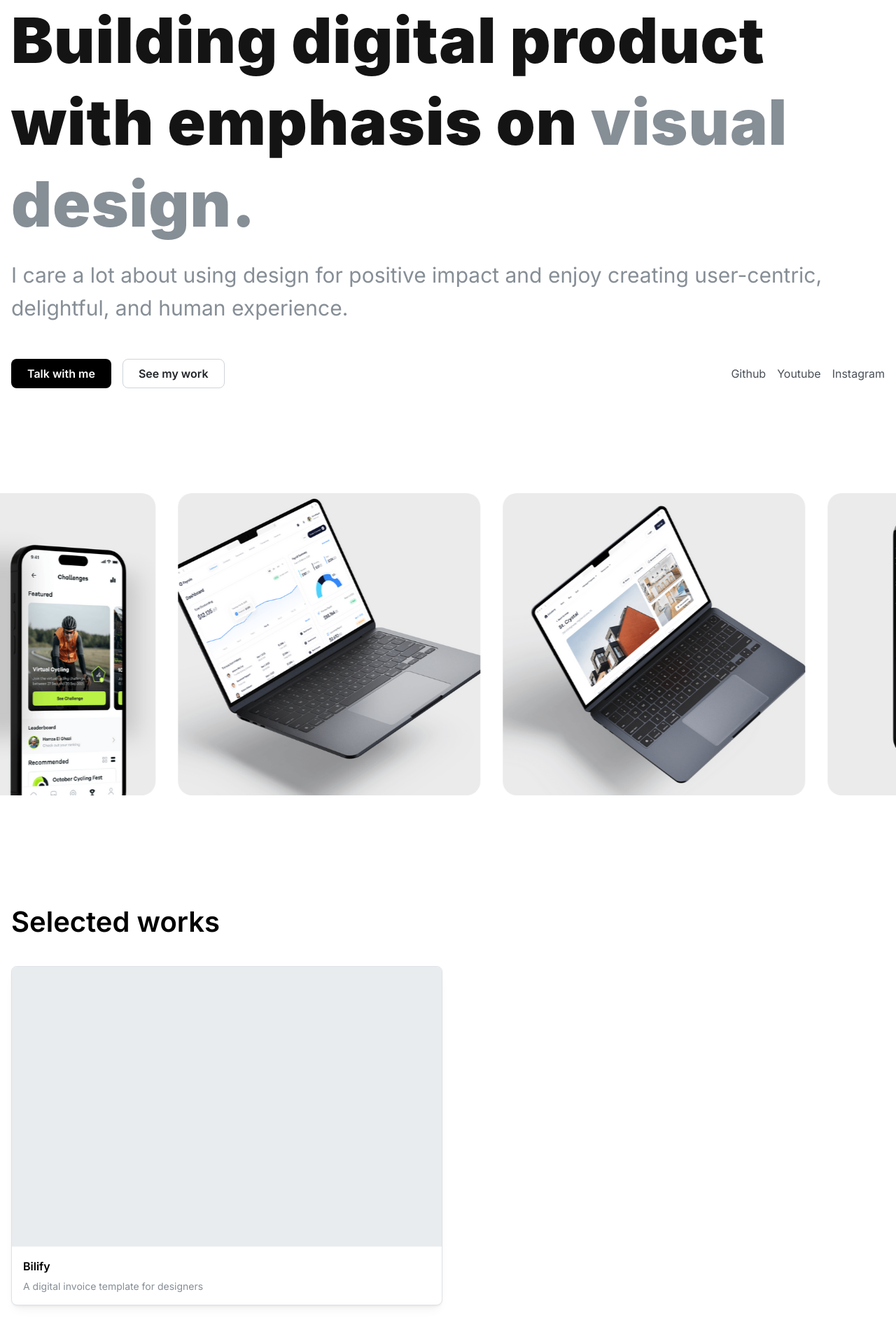
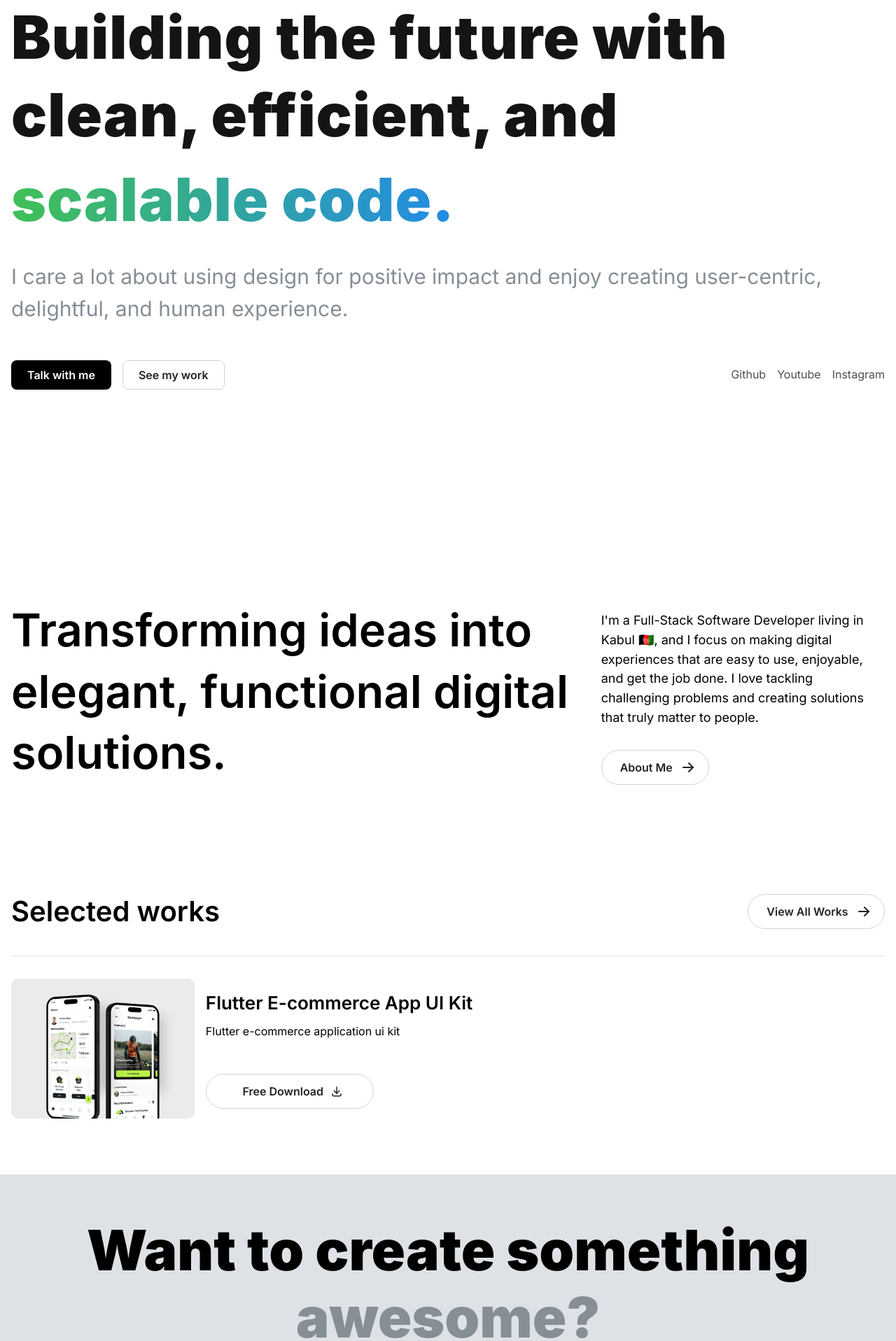
Before and after one commit to afgprogrammer/afgprogrammer.github.io, a Next.js app: page / in a window 1280 px wide. Shown: the part 243-2160 px from the top of the page at 70% size. Built offline with nearby package versions, Linux system fonts and the light colour scheme.

Commit message:
Update home page

```diff
--- a/src/app/page.tsx
+++ b/src/app/page.tsx
@@ -6,6 +6,7 @@ import {
   Card,
   CardSection,
   Container,
+  Divider,
   Grid,
   GridCol,
   Group,
@@ -16,9 +17,10 @@ import {
   Title,
 } from "@mantine/core";
 import classes from "./page.module.css";
-import { IconArrowUpRight } from "@tabler/icons-react";
+import { IconArrowRight, IconArrowUpRight } from "@tabler/icons-react";
 import SiteFooter from "@/_components/footer/Footer";
 import { BannerAnimation } from "@/_components/banner/BannerAnimation";
+import WorkSection from "@/_components/works/WorkSection";
 
 export default function Home() {
   const images = [
@@ -67,20 +69,29 @@ export default function Home() {
             <br />
             <span
               style={{
-                fontSize: 90,
+                fontSize: 85,
                 fontWeight: 900,
                 letterSpacing: 1,
               }}
             >
-              Building digital product with emphasis on{" "}
-              <span
-                style={{
-                  color:
-                    "light-dark(var(--mantine-color-gray-6), var(--mantine-color-dark-2))",
-                }}
+              Building the future with clean, efficient, and{" "}
+              <Text
+                variant="gradient"
+                component="span"
+                gradient={{ from: "green", to: "blue", deg: 90 }}
+                fz={85}
+                fw={900}
+                style={
+                  {
+                    // background: "linear-gradient(45deg, red, blue)",
+                    // backgroundClip: "text",
+                    // color:
+                    //   "light-dark(var(--mantine-color-bluegray-3), var(--mantine-color-dark-2))",
+                  }
+                }
               >
-                visual design.
-              </span>
+                scalable code.
+              </Text>
             </span>
           </Title>
           <Space h={20} />
@@ -116,42 +127,38 @@ export default function Home() {
         </Group>
       </Container>
       <Space h={150} />
-      <Box>
-        <BannerAnimation images={images} speed={100000} />
-      </Box>
+      <Box>{/* <BannerAnimation images={images} speed={100000} /> */}</Box>
       <Space h={150} />
       <Container size="xl" pos="relative">
-        <Box>
-          <Text fz={40} fw={600}>
-            Selected works
-          </Text>
-          <Space h={32} />
-          <Grid>
-            <GridCol span={6}>
-              <Card withBorder shadow="sm" radius="md">
-                <CardSection>
-                  <Box h={400} bg={"gray.2"}></Box>
-                  {/* <Image
-                    src={"/product-one.png"}
-                    alt="bbbbbb"
-                    width={500}
-                    height={300}
-                  /> */}
-                </CardSection>
-                <Group mt={16}>
-                  <Stack gap={5}>
-                    <Text fw={600} fz={16}>
-                      Bilify
-                    </Text>
-                    <Text fz={14} c={"gray"}>
-                      A digital invoice template for designers{" "}
-                    </Text>
-                  </Stack>
-                </Group>
-              </Card>
-            </GridCol>
-          </Grid>
-        </Box>
+        <Grid>
+          <GridCol span={8}>
+            <Title order={2} fz={65} fw={600}>
+              Transforming ideas into elegant, functional digital solutions.
+            </Title>
+          </GridCol>
+          <GridCol span={4}>
+            <Space h={16} />
+            <Text fz={18}>
+              I'm a Full-Stack Software Developer living in Kabul 🇦🇫, and I
+              focus on making digital experiences that are easy to use,
+              enjoyable, and get the job done. I love tackling challenging
+              problems and creating solutions that truly matter to people.
+            </Text>
+            <Space h={32} />
+            <Button
+              variant="default"
+              // color="black"
+              size="lg"
+              radius="xl"
+              rightSection={<IconArrowRight />}
+              fz={16}
+            >
+              About Me
+            </Button>
+          </GridCol>
+        </Grid>
+        <Space h={150} />
+        <WorkSection />
       </Container>
       <SiteFooter />
     </>
```
